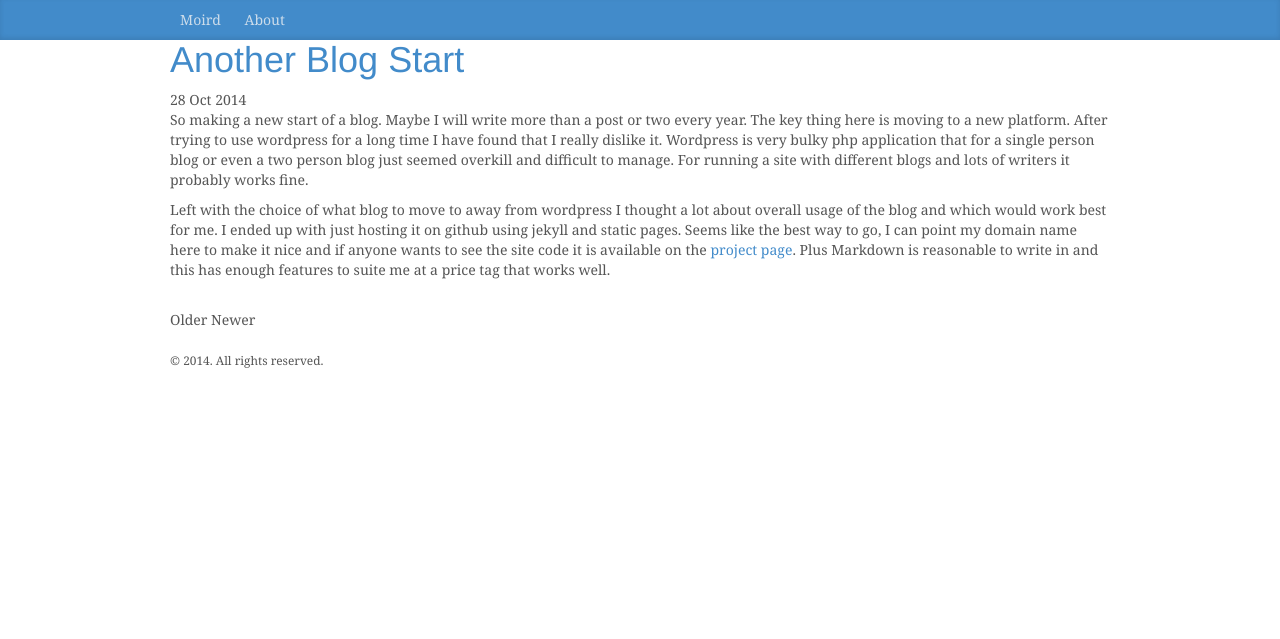
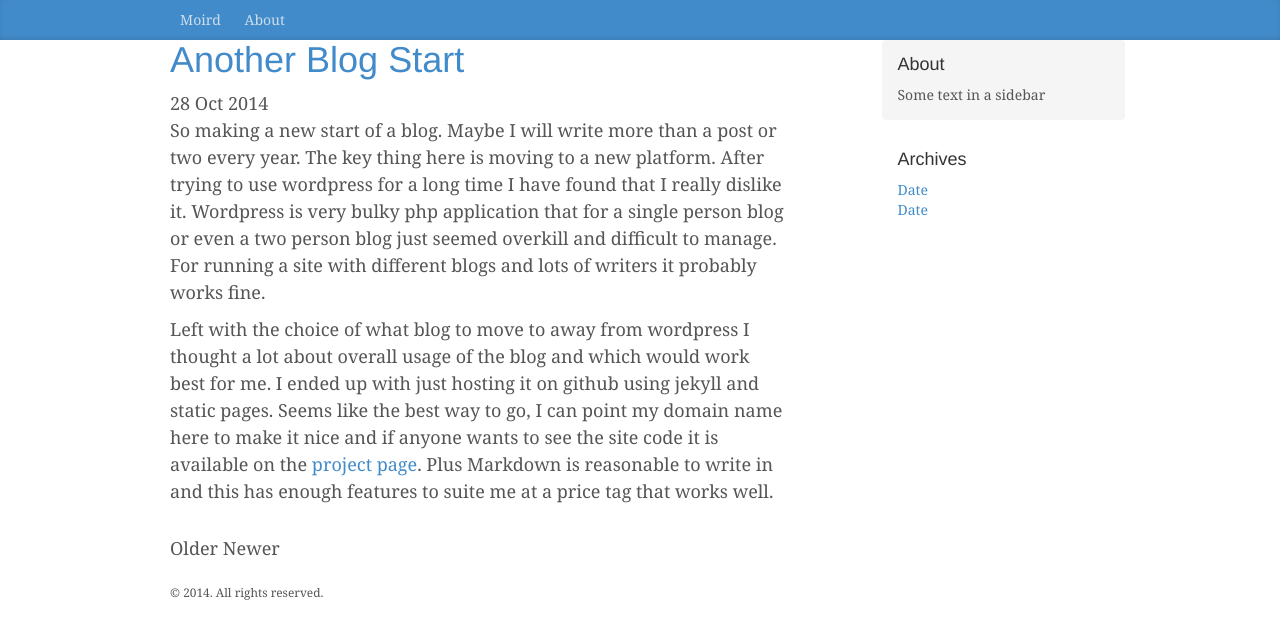
Before and after one commit to danlmyers/moird.github.io, a Jekyll site: the page built from index.html, in a window 1280 px wide. Shown: the top 639 px of the page. Built offline with Jekyll 4.4.1, drawn with Linux system fonts in a browser that asks for light colours; Markdown is read by kramdown in place of the engine named in the settings; the list of posts is cut into pages by our own code.

Commit message:
default layout changes

```diff
--- a/_layouts/default.html
+++ b/_layouts/default.html
@@ -18,9 +18,25 @@
     </div>
 
     <div class="container">
-      <main>
-        {{ content }}
-      </main>
+      <div class="row">
+        <div class="col-sm-8 blog-main">
+            {{ content }}
+        </div>
+
+        <div class="col-sm-3 col-sm-offset-1 blog-sidebar">
+            <div class="sidebar-module sidebar-module-inset">
+                <h4>About</h4>
+                <p>Some text in a sidebar</p>
+            </div>
+            <div class="sidebar-module">
+                <h4>Archives</h4>
+                <ol class="list-unstyled">
+                    <li><a href="#">Date</a></li>
+                    <li><a href="#">Date</a></li>
+                </ol>
+            </div>
+        </div>
+      </div>
 
       <footer class="footer">
         <small>
```
